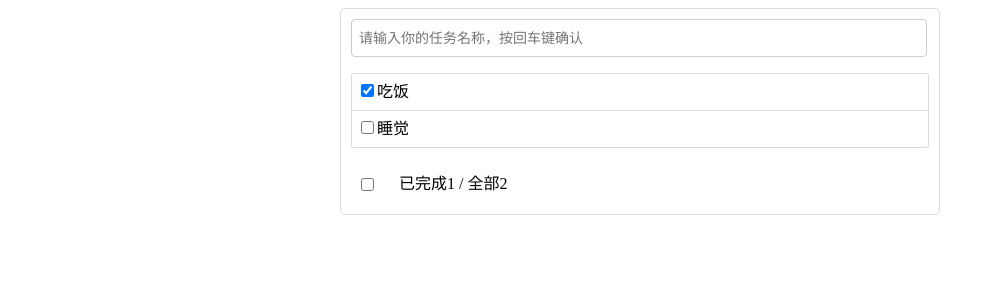
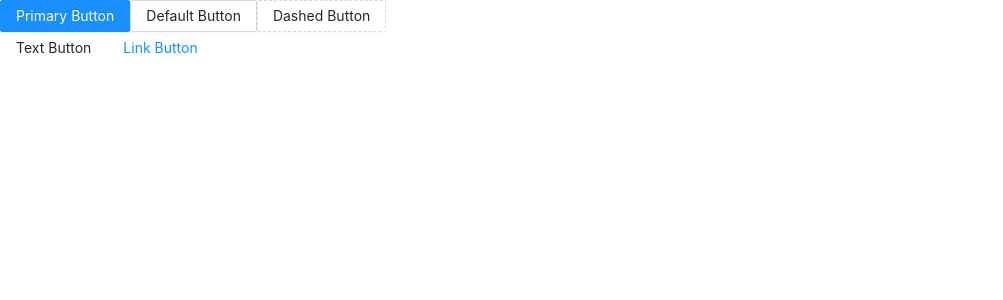
Before and after one commit to chenguocan/react-test, a React (Create React App) app: page / in a window 1280 px wide. Shown: the top 300 px of the page, without its empty margins (0-1003 px from the left). Built offline with nearby package versions, Linux system fonts and the light colour scheme.

Commit message:
'引入antd'

```diff
--- a/package.json
+++ b/package.json
@@ -6,6 +6,8 @@
     "@testing-library/jest-dom": "^5.11.4",
     "@testing-library/react": "^11.1.0",
     "@testing-library/user-event": "^12.1.10",
+    "antd": "^4.16.11",
+    "axios": "^0.21.1",
     "nanoid": "^3.1.23",
     "prop-types": "^15.7.2",
     "react": "^17.0.2",
--- a/src/App.css
+++ /dev/null
@@ -1,42 +0,0 @@
-/*base*/
-body {
-    background: #fff;
-  }
-
-  .btn {
-    display: inline-block;
-    padding: 4px 12px;
-    margin-bottom: 0;
-    font-size: 14px;
-    line-height: 20px;
-    text-align: center;
-    vertical-align: middle;
-    cursor: pointer;
-    box-shadow: inset 0 1px 0 rgba(255, 255, 255, 0.2), 0 1px 2px rgba(0, 0, 0, 0.05);
-    border-radius: 4px;
-  }
-
-  .btn-danger {
-    color: #fff;
-    background-color: #da4f49;
-    border: 1px solid #bd362f;
-  }
-
-  .btn-danger:hover {
-    color: #fff;
-    background-color: #bd362f;
-  }
-
-  .btn:focus {
-    outline: none;
-  }
-
-  .todo-container {
-    width: 600px;
-    margin: 0 auto;
-  }
-  .todo-container .todo-wrap {
-    padding: 10px;
-    border: 1px solid #ddd;
-    border-radius: 5px;
-  }
--- a/src/App.js
+++ b/src/App.js
@@ -1,70 +1,18 @@
+
 import React, { Component } from "react";
-import "./App.css"
-import Header from "./component/Header";
-import Main from "./component/Main";
-import Footer from "./component/Footer"
-import { nanoid } from "nanoid"
+import 'antd/dist/antd.css';
+import { Button } from "antd"
 class App extends Component {
-  state = {
-    todos: [{
-      id: nanoid(),
-      name: '吃饭',
-      done: true
-    }, {
-      id: nanoid(),
-      name: '睡觉',
-      done: false
-    }]
-  }
 
-  addTodo = (todoObj) => {
-    const { todos } = this.state
-    this.setState({
-      todos: [todoObj, ...todos]
-    })
-  }
-  //* todo赋值
-  updateTodo = (id) => {
-    const { todos } = this.state
-    const newObj = todos.map((todo) => {
-      if (todo.id === id) return { ...todo, done: !todo.done }
-      else return todo
-    })
-    this.setState({
-      todos: newObj
-    })
-  }
-
-  deleteTodo = (id) => {
-    console.log(id)
-    const { todos } = this.state
-    const newTodos = todos.filter((todo) => {
-      return todo.id !== id
-    })
-    this.setState({
-      todos: newTodos
-    })
-  }
-
-  handleDone = (flag) => {
-    console.log(flag)
-    const { todos } = this.state
-    const newObj=todos.map((todo) => {
-      return { ...todo, done: flag }
-    })
-    this.setState({
-      todos:newObj
-    })
-  }
   render() {
-    const { todos } = this.state
     return (
-      <div className="todo-container">
-        <div className="todo-wrap">
-          <Header addTodo={this.addTodo}></Header>
-          <Main todos={todos} updateTodo={this.updateTodo} deleteTodo={this.deleteTodo}></Main>
-          <Footer todos={todos} handleDone={this.handleDone}></Footer>
-        </div>
+      <div>
+        <Button type="primary">Primary Button</Button>
+        <Button>Default Button</Button>
+        <Button type="dashed">Dashed Button</Button>
+        <br />
+        <Button type="text">Text Button</Button>
+        <Button type="link">Link Button</Button>
       </div>
     )
   }
```
Also changed, not shown: 1 other file (tests, documents, lock files or other folders).
